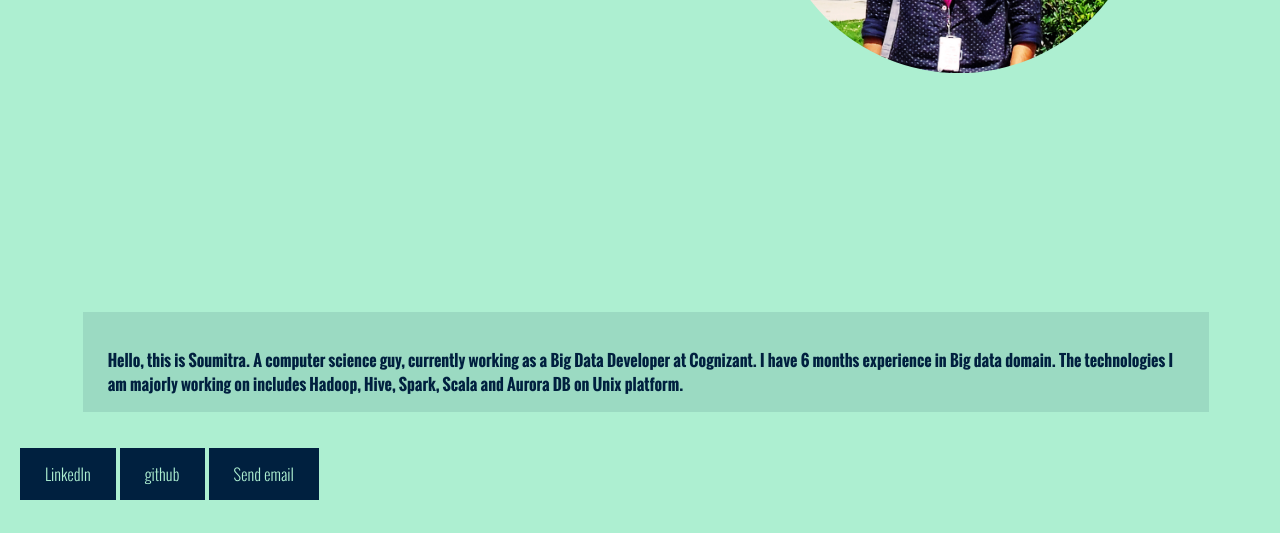
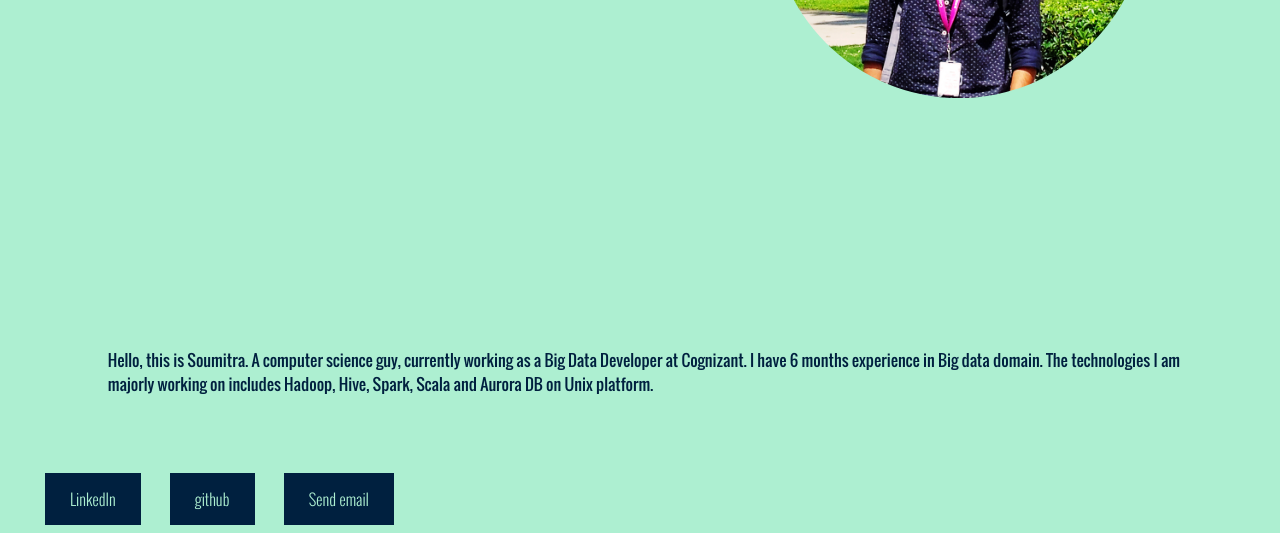
Before and after one commit to soumitrabanerjee/soumitrabanerjee.github.io, a plain HTML site: page index.html in a window 1280 px wide. Shown: the part 371-904 px from the top of the page. Before the commit the page ends 879 px from the top, so only its background shows below. Drawn offline with Linux system fonts and the light colour scheme.

Commit message:
few_changes_on_UI_v1.1

```diff
--- a/index.html
+++ b/index.html
@@ -1,6 +1,7 @@
 <!DOCTYPE html>
 <html>
     <head>
+        <link rel="icon" href="photos/pic.jpg">
         <link rel="stylesheet" href="portfolio.css">
         <link href="https://fonts.googleapis.com/css?family=Cardo:400,700|Oswald" rel="stylesheet">
     </head>
@@ -22,12 +23,13 @@
         <div class="tagline">
             Big Data Engineer at Cognizant
         </div>
-        <p>
-            Hello, this is Soumitra. A computer science guy, currently working as a Big Data Developer at Cognizant.
-            I have 6 months experience in Big data domain. The technologies I am majorly working on includes Hadoop,
-            Hive, Spark, Scala and Aurora DB on Unix platform.
-        </p>
         <div class="square"></div>
+            <p>
+                Hello, this is Soumitra. A computer science guy, currently working as a Big Data Developer at Cognizant.
+                I have 6 months experience in Big data domain. The technologies I am majorly working on includes Hadoop,
+                Hive, Spark, Scala and Aurora DB on Unix platform.
+            </p>
+        </div>
     </body>
     <br>
     <div>
--- a/portfolio.css
+++ b/portfolio.css
@@ -1,12 +1,12 @@
-.square{
+/* .square{
   width: 90%;
   height: 100px;
   margin-left: 5%;
-  margin-top: -8%;
+  margin-top: 32%;
   background-color: #00203FFF;
   opacity: 0.1;
   float: none;
-}
+} */
 
 /* font */
 @font-face {
@@ -17,6 +17,11 @@
 @font-face{
   font-family: myFontB;
   src:url(font/oswald.bold.ttf)
+}
+
+@font-face{
+  font-family: myFontR;
+  src:url(font/oswald.regular.ttf)
 }
 
 /* font end herer */
@@ -30,6 +35,8 @@ a:link, a:visited {
   text-decoration: none;
   display: inline-block;
   font-family: myFont;
+  margin-left: 2%;
+  margin-top: 2%;
 }
 
 a:hover, a:active {
@@ -38,17 +45,6 @@ a:hover, a:active {
 }
 
 /* link end here */
-
-/* .resume{
-  font-family: 'Segoe UI', Tahoma, Geneva, Verdana, sans-serif;
-  font-size: larger;
-  color:white;
-  background-color: #00203FFF;
-  margin-right: 90%;
-  text-align: center;
-  text-rendering: geometricPrecision;
-  text-decoration: solid;
-} */
 
 
 body {
@@ -71,10 +67,8 @@ p{
   color: #00203FFF;
   margin-left: 7%;
   margin-right: 7%;
-  font-family: myFontB;
-  margin-top: 32%;
-  background-color: #ADEFD1FF;
-  float: none;
+  font-family: myFontR;
+  margin-top: 30%;
 }
 
 img{
@@ -107,25 +101,3 @@ img{
   text-align: center;
   float: left;
 }
-
-/*
-  .anim {
-    width: 200px;
-    height: 100px;
-    border-radius: 20%;
-    background-color: white;
-    position: relative;
-    animation-name: example;
-    animation-duration: 10s;
-    animation-iteration-count: infinite;
-    opacity: 0.2;
-  }
-
-  @keyframes example {
-    0%   {background-color:rgb(228, 117, 117); left:0%; top:10px;}
-    25%  {background-color:rgb(235, 235, 125); left:90%; top:10px;}
-    50%  {background-color:rgb(151, 151, 221); left:90%; top:200px;}
-    75%  {background-color:rgb(149, 228, 149); left:0%; top:200px;}
-    100% {background-color:rgb(235, 117, 117); left:0%; top:10px;}
-  }
-  */
```
Also changed, not shown: logos/tab.ico (added).
